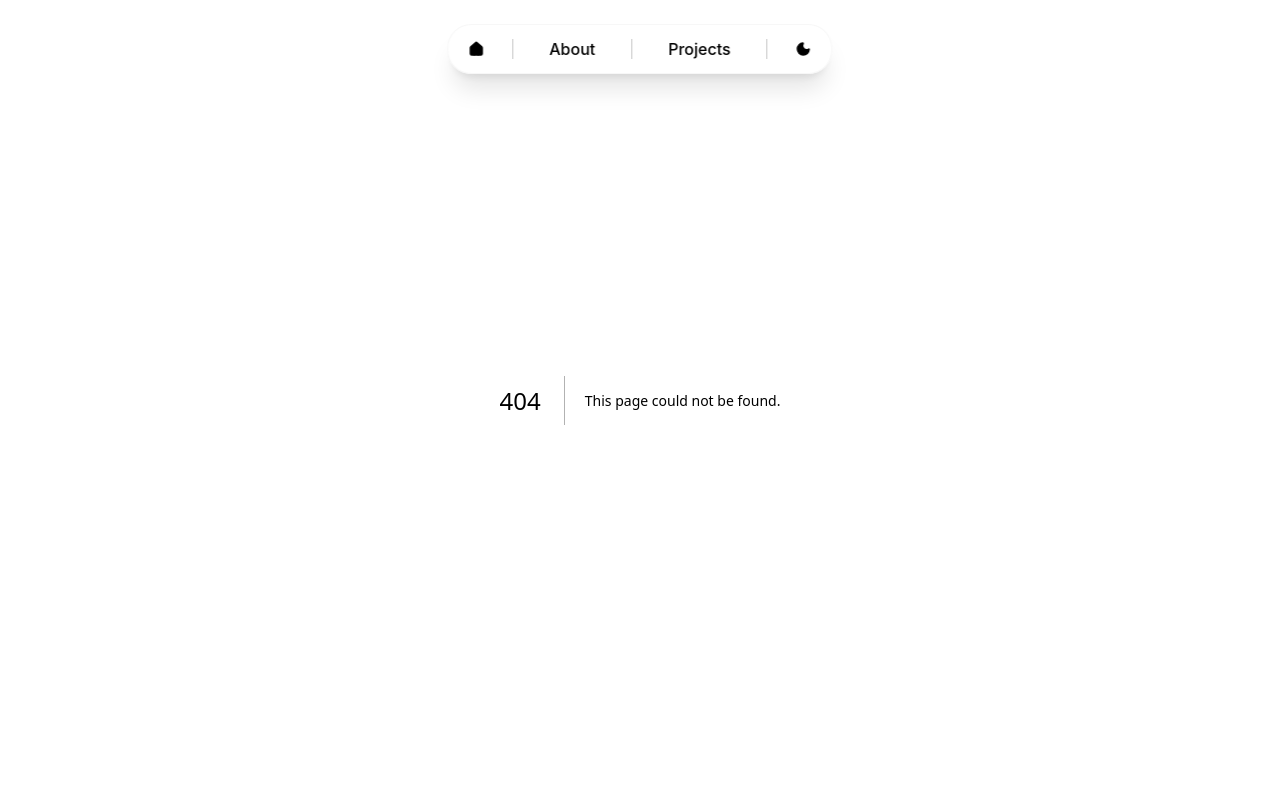
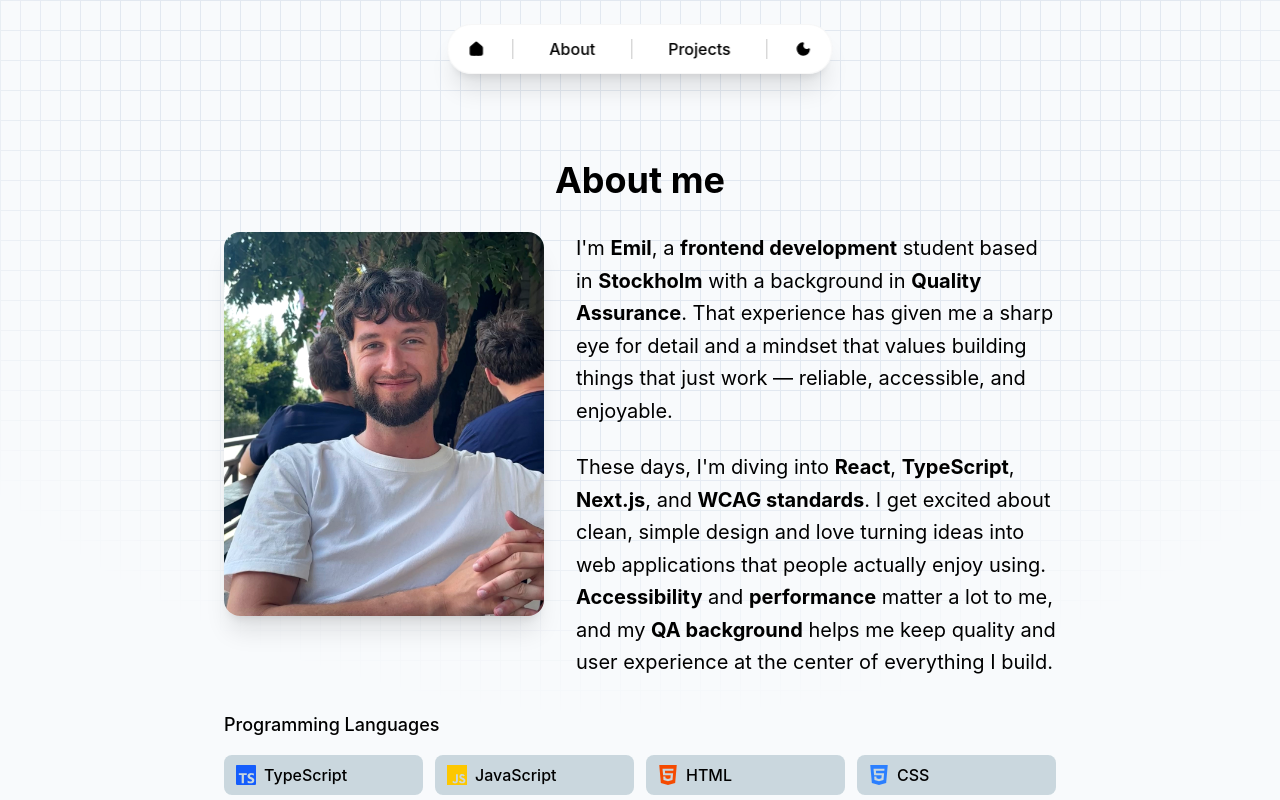
Before and after one commit to ebobic/Portfolio, a Next.js app: page /about in a window 1280 px wide. Before the commit this address had no page. Shown: the top 800 px of the page. Built offline with nearby package versions, Linux system fonts and the light colour scheme.

Commit message:
Fixed issue - added about page for desktop :)

```diff
--- /dev/null
+++ b/app/about/page.tsx
@@ -0,0 +1,62 @@
+'use client'
+
+import { About } from '@/components/about'
+
+export default function AboutPage() {
+	return (
+		<div className="min-h-screen w-full bg-[#f8fafc] dark:bg-black relative">
+			{/* Light Mode Fade Grid Background */}
+			<div
+				className="absolute inset-0 z-0 dark:hidden"
+				style={{
+					backgroundImage: `
+						linear-gradient(to right, #e2e8f0 1px, transparent 1px),
+						linear-gradient(to bottom, #e2e8f0 1px, transparent 1px)
+					`,
+					backgroundSize: "20px 30px",
+					WebkitMaskImage:
+						"radial-gradient(ellipse 70% 60% at 50% 0%, #000 60%, transparent 100%)",
+					maskImage:
+						"radial-gradient(ellipse 70% 60% at 50% 0%, #000 60%, transparent 100%)",
+				}}
+			/>
+
+			{/* Dark Mode Fade Grid Background */}
+			<div
+				className="absolute inset-0 z-0 hidden dark:block opacity-60"
+				style={{
+					backgroundImage: `
+						linear-gradient(to right, #1f2937 1px, transparent 1px),
+						linear-gradient(to bottom, #1f2937 1px, transparent 1px)
+					`,
+					backgroundSize: "20px 30px",
+					WebkitMaskImage:
+						"radial-gradient(ellipse 70% 60% at 50% 0%, #000 60%, transparent 100%)",
+					maskImage:
+						"radial-gradient(ellipse 70% 60% at 50% 0%, #000 60%, transparent 100%)",
+				}}
+			/>
+
+			{/* Dark Mode White Radial Light Under Navbar */}
+			<div
+				className="absolute top-0 left-1/2 transform -translate-x-1/2 z-0 hidden dark:block"
+				style={{
+					width: '800px',
+					height: '400px',
+					background: 'radial-gradient(ellipse 800px 400px at center top, rgba(255, 255, 255, 0.15) 0%, rgba(255, 255, 255, 0.05) 40%, transparent 60%)',
+					pointerEvents: 'none',
+				}}
+			/>
+
+			{/* Content */}
+			<div className="relative z-10">
+				<div className="max-w-6xl mx-auto bg-transparent">
+					{/* About Section */}
+					<section className="min-h-screen flex items-center justify-center relative pt-20">
+						<About />
+					</section>
+				</div>
+			</div>
+		</div>
+	)
+}
```
